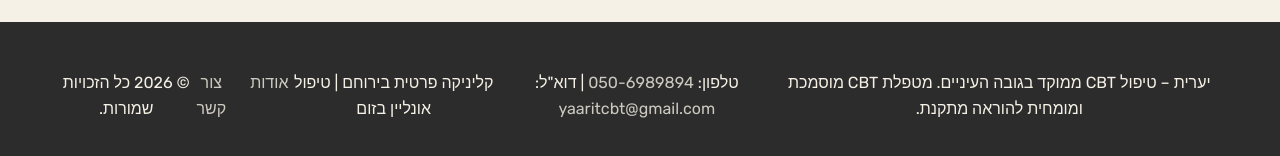
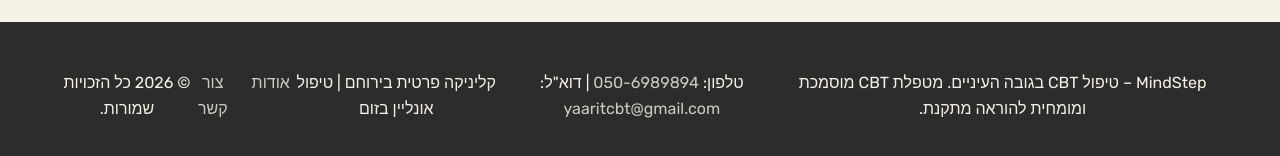
Before and after one commit to yanai101/yaarit-cbt, a React (Vite) app: page / in a window 1280 px wide. Shown: the part 5603-5759 px from the top of the page. Built offline with nearby package versions, Linux system fonts and the light colour scheme.

Commit message:
fix: update footer brand text to MindStep and meta tags

```diff
--- a/index.html
+++ b/index.html
@@ -4,8 +4,8 @@
     <meta charset="UTF-8" />
     <link rel="icon" type="image/png" href="/favicon.png" />
     <meta name="viewport" content="width=device-width, initial-scale=1.0, maximum-scale=1.0, user-scalable=no" />
-    <title>יערית - טיפול CBT</title>
-    <meta name="description" content="יערית - טיפול CBT והוראה מתקנת. סיוע רגשי ולימודי לילדים ונוער באווירה תומכת ומקצועית.">
+    <title>MindStep - טיפול CBT בגובה העיניים</title>
+    <meta name="description" content="MindStep - טיפול CBT והוראה מתקנת לילדים, נוער ומבוגרים. ליווי רגשי ומעשי לבניית ביטחון עצמי, התמודדות עם חרדה והצלחה בלימודים.">
     <link rel="preload" as="image" href="/images/hero-bg.webp">
     <link rel="preconnect" href="https://fonts.googleapis.com">
     <link rel="preconnect" href="https://fonts.gstatic.com" crossorigin>
--- a/src/components/Footer.jsx
+++ b/src/components/Footer.jsx
@@ -4,7 +4,7 @@
   return (
     <footer className="footer">
       <div className="container">
-        <p>יערית – טיפול CBT ממוקד בגובה העיניים. מטפלת CBT מוסמכת ומומחית להוראה מתקנת.</p>
+        <p>MindStep – טיפול CBT בגובה העיניים. מטפלת CBT מוסמכת ומומחית להוראה מתקנת.</p>
         <p className="contact-info">
           טלפון: <a href="tel:0506989894">050-6989894</a> | דוא"ל: <a href="mailto:yaaritcbt@gmail.com">yaaritcbt@gmail.com</a>
         </p>
```
